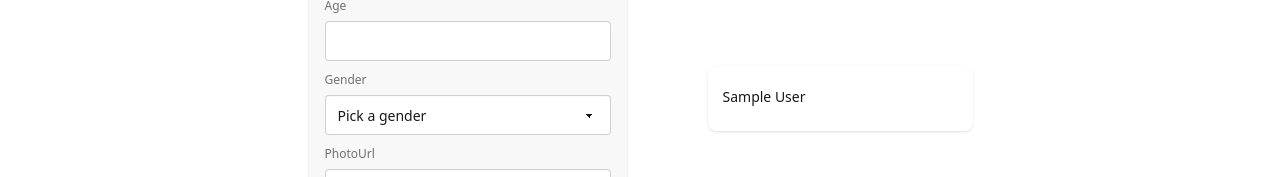
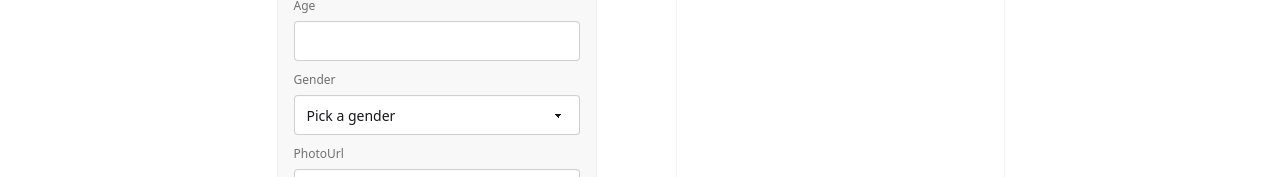
Before and after one commit to aman091299/DevTinder-Frontend, a Next.js app: page /profile in a window 1280 px wide. Shown: the part 277-454 px from the top of the page. Built offline with nearby package versions, Linux system fonts and the light colour scheme; sample sign-in values are in the browser's storage.

Commit message:
addig ff

```diff
--- a/app/components/Card.jsx
+++ b/app/components/Card.jsx
@@ -28,15 +28,15 @@ const dispatch=useDispatch();
   }
 
   return  (
-    <div className="card bg-base-100 w-[265px] shadow-sm mt-4 py-1 px-1">
+    <div className="card bg-base-100 w-[327px] h-[550px] shadow-sm mt-4 py-1 px-1">
   <figure>
   { photoUrl && <img
       src={photoUrl}
-      alt="user photo"  className="w-[220px] h-[280px] md:w-[260px] md:h-[340px] p-2 "/>
+      alt="user photo"  className="w-[268px] h-[313px] md:w-[268px] md:h-[340px] p-2 "/>
       }
 
   </figure>
-  <div className="card-body gap-1 px-[11px] py-[16px]">
+  <div className="card-body gap-1 px-[29px] py-[16px]">
   <div className="flex gap-4">
     <span >{firstName && firstName + " " + lastName }</span>
     <span> {age&&gender && age + "," +gender}</span>
```
